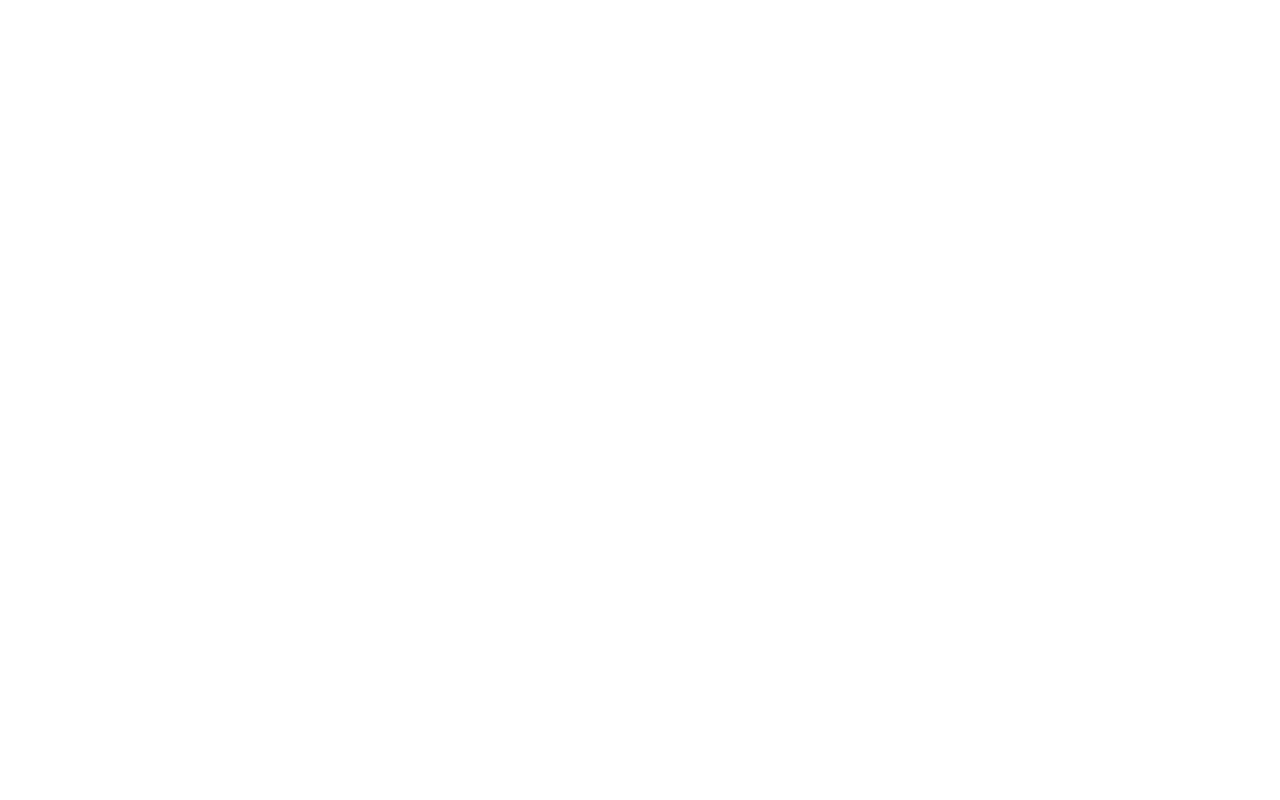
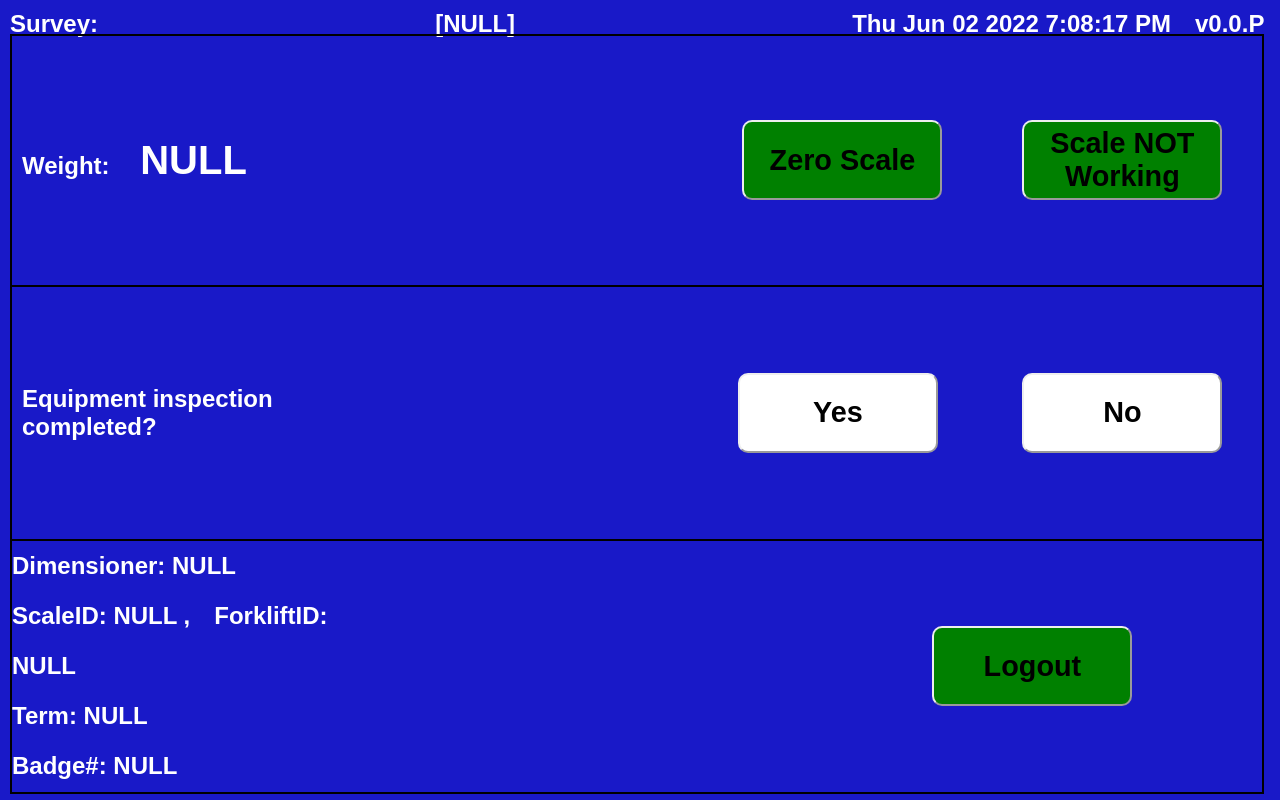
Before and after one commit to therazor113/Logistics-Project-Basic, a plain HTML site: page public/survey.html in a window 1280 px wide. Drawn offline with Linux system fonts and the light colour scheme.

Commit message:
fixes and files

```diff
--- a/public/get-work.html
+++ b/public/get-work.html
@@ -1,7 +1,7 @@
 <!DOCTYPE html>
 <html>
     <head>
-
+        <link rel="stylesheet" href="">
     </head>
 <body>
 
--- /dev/null
+++ b/public/src/survey.js
@@ -0,0 +1,9 @@
+
+// live clock
+const clock = document.querySelector('.clock')
+let time = new Date().toDateString() + " " + new Date().toLocaleTimeString()
+clock.textContent = time
+setInterval(() => {
+  time = new Date().toDateString() + " " + new Date().toLocaleTimeString();
+  clock.textContent = time
+}, 500)
--- a/public/styles/survey.css
+++ b/public/styles/survey.css
@@ -0,0 +1,110 @@
+/* page */
+*{
+    margin: 0;
+    padding: 0;
+}
+html, body{
+    margin: 0;
+    padding: 0;
+    width: 100%;
+    height: 100%;
+    overflow: hidden;
+    font-family: sans-serif;
+    background-color: rgb(25, 25, 200);
+    color: white;
+}
+
+/* buttons */
+button{
+    margin: 40px;
+    background-color: green;
+    border-radius: 10px;
+    border: 2px outset;
+    font-size: 180%;
+    width: 200px;
+    height: 80px;
+    font-weight: bold;
+}
+button:active {
+    border: 3px inset;
+    background-color: green;
+}
+.insp-yes{
+    background-color: white;
+}
+.insp-no{
+    background-color: white;
+}
+
+/* grid container */
+.container{
+    display: grid;
+    margin: 10px;
+    width: 98%;
+    height: 98%;
+    box-sizing: border-box;
+    grid-template-columns: 1fr;
+    grid-template-rows: [head] 3% [weight] 1fr [inspect] 1fr [info] 1fr;
+}
+
+/* flex header */
+.header{
+    display: flex;
+    justify-content: space-between;
+    grid-row: head / head;
+}
+.clock-version{
+    display: flex;
+}
+
+/* weight flexbox */
+.weight-container{
+    display: flex;
+    align-items: center;
+    justify-content: space-between;
+    grid-row: weight / weight;
+    border: 2px solid black;
+}
+.weight-text {
+    margin-left: 10px;
+    display: flex;
+    align-items: baseline;
+}
+.weight-buttons{
+    display: flex;
+}
+.weight {
+    font-size: 40px;
+}
+
+/* inspection flexbox */
+.inspection-container {
+    display: flex;
+    align-items: center;
+    justify-content: space-between;
+    border: 2px solid black;
+    border-top: none;
+}
+.insp-text {
+    margin-left: 10px;
+    width: 300px;
+}
+
+/* info flexbox */
+.info-container {
+    display: flex;
+    align-items: center;
+    justify-content: space-between;
+    border: 2px solid black;
+    border-top: none;
+}
+.info-text {
+    display: flex;
+    flex-direction: column;
+    justify-content: space-around;
+    width: 400px;
+    height: 250px;
+}
+.logout {
+    margin-right: 130px;
+}
--- a/public/survey.html
+++ b/public/survey.html
@@ -0,0 +1,51 @@
+<!DOCTYPE html>
+<html>
+    <head>
+        <script type="module" src="./src/survey.js"></script>
+        <link rel="stylesheet" href="./styles/survey.css">
+    </head>
+<body>
+
+    <div class="container">
+        <section class="header">
+                <h2 class="title">Survey:</h2>
+                <h2 class="area-code">[NULL]</h2>
+            <div class="clock-version">
+                <h2 class="clock"></h2>
+                <h2 class="version">&emsp;v0.0.P</h2>
+            </div>
+        </section>
+
+        <div class="weight-container">
+            <div class="weight-text">
+                <h2>Weight: &emsp;</h2>
+                <h2 class="weight">NULL</h2>
+            </div>
+            <div class="weight-buttons">
+                <button class="zero-scale">Zero Scale</button>
+                <button class="scale-nw">Scale NOT Working</button>
+            </div>
+        </div>
+
+        <div class="inspection-container">
+            <h2 class="insp-text">Equipment inspection completed?</h2>
+            <div class="insp-div">
+                <button class="insp-yes">Yes</button>
+                <button class="insp-no">No</button>
+            </div>
+        </div>
+
+        <div class="info-container">
+            <div class="info-text">
+                <h2>Dimensioner: NULL</h2>
+                <h2>ScaleID: NULL ,&emsp;ForkliftID: </h2>
+                <h2> NULL</h2>
+                <h2>Term: NULL</h2>
+                <h2>Badge#: NULL</h2>
+            </div>
+            <button class="logout" onclick="location.href='login.html'">Logout</button>
+        </div>
+    </div>
+
+</body>
+</html>
```
Also changed, not shown: public/confirm.html (+1 -1 lines), public/src/login/survey.js (deleted), 1 other file.
